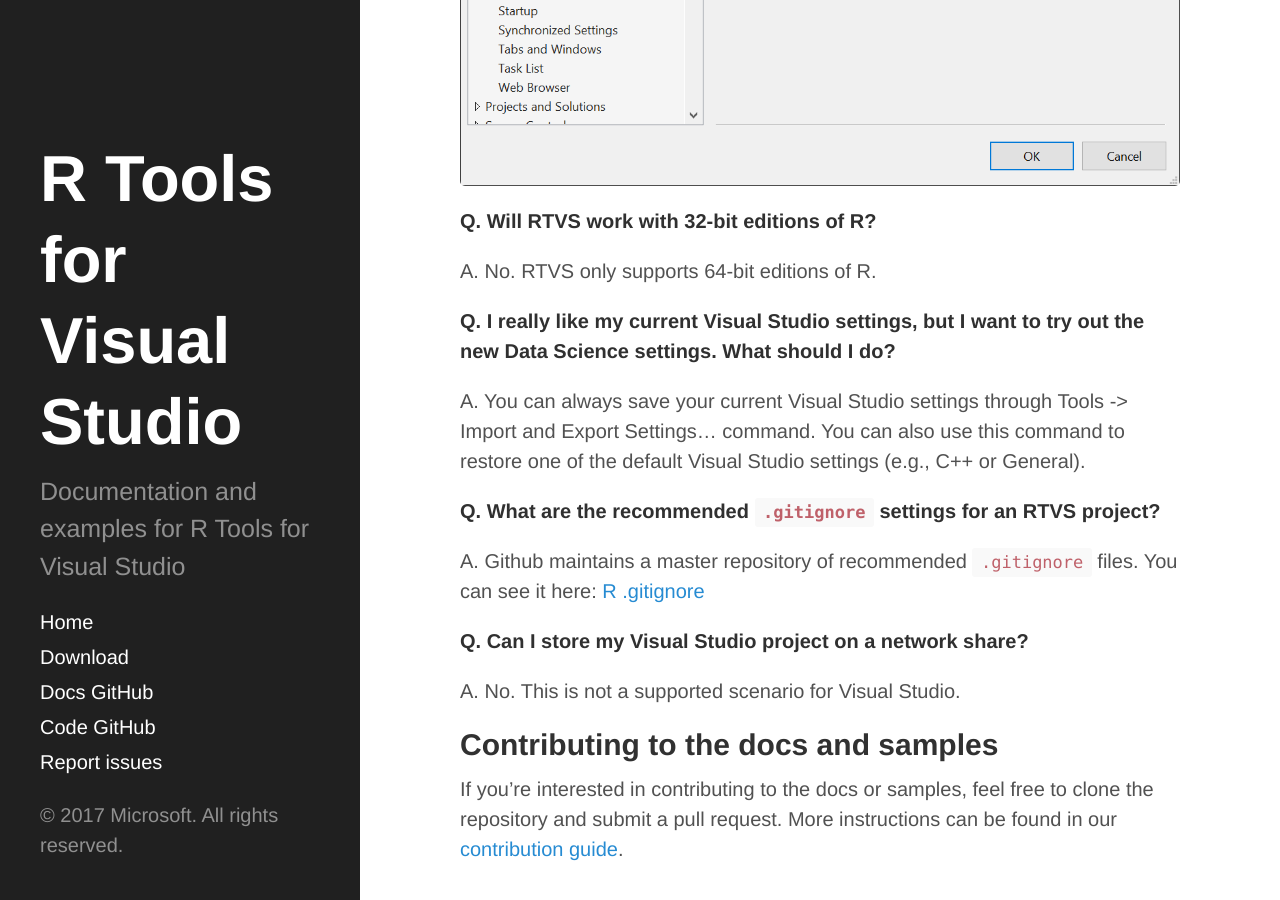
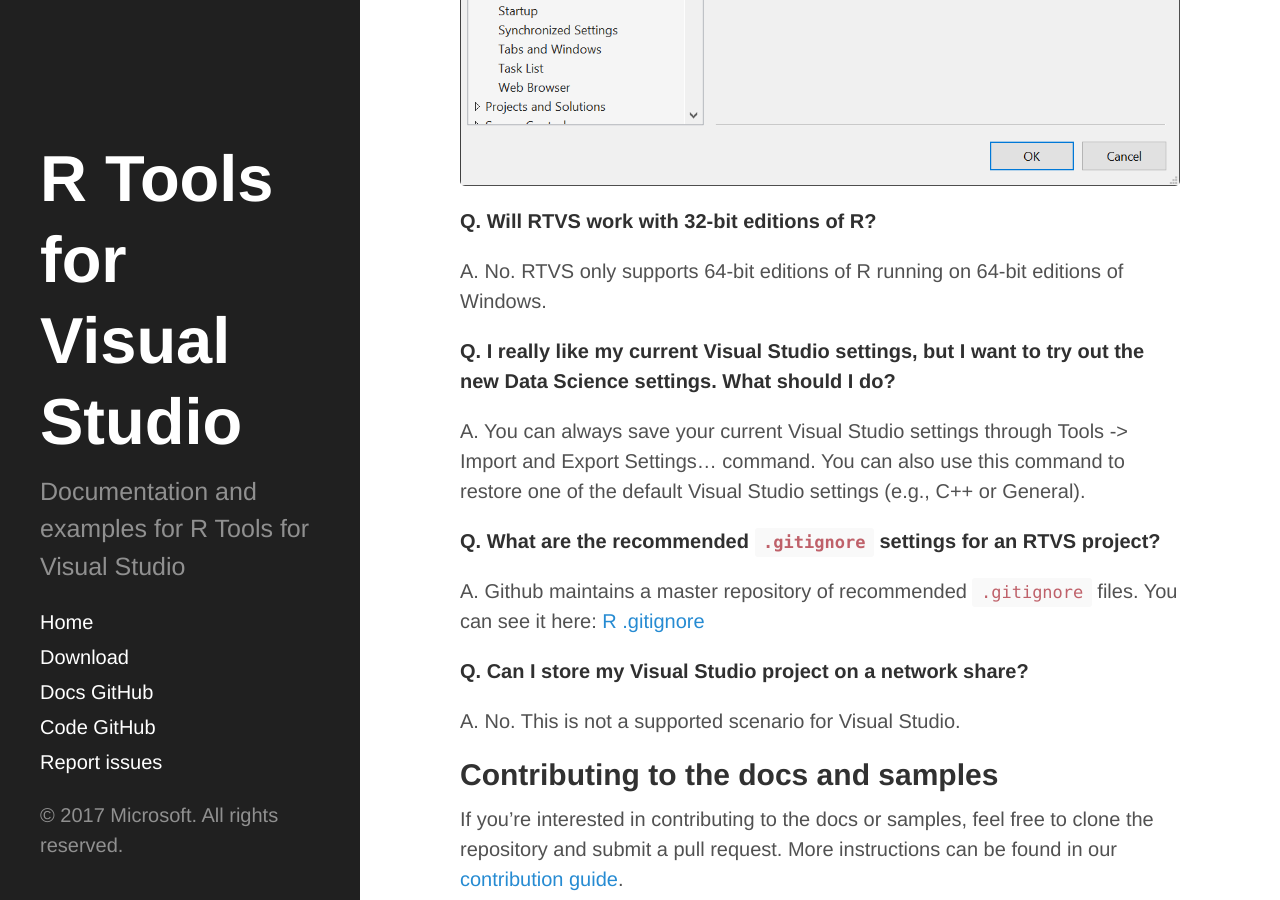
Before and after one commit to microsoft/RTVS-docs, a Jekyll site: the page built from index.md, in a window 1280 px wide and 900 px high, scrolled down 6045 px. Built offline with Jekyll 4.4.1, drawn with Linux system fonts in a browser that asks for light colours; our own code applies the rules of GitHub Pages for plain Markdown files.

Commit message:
64-bit windows requirement added as well

```diff
--- a/index.md
+++ b/index.md
@@ -191,7 +191,8 @@
 
 **Q. Will RTVS work with 32-bit editions of R?**
 
-A. No. RTVS only supports 64-bit editions of R.
+A. No. RTVS only supports 64-bit editions of R running on 64-bit editions of
+Windows.
 
 **Q. I really like my current Visual Studio settings, but I want to try out the
 new Data Science settings. What should I do?**
```
